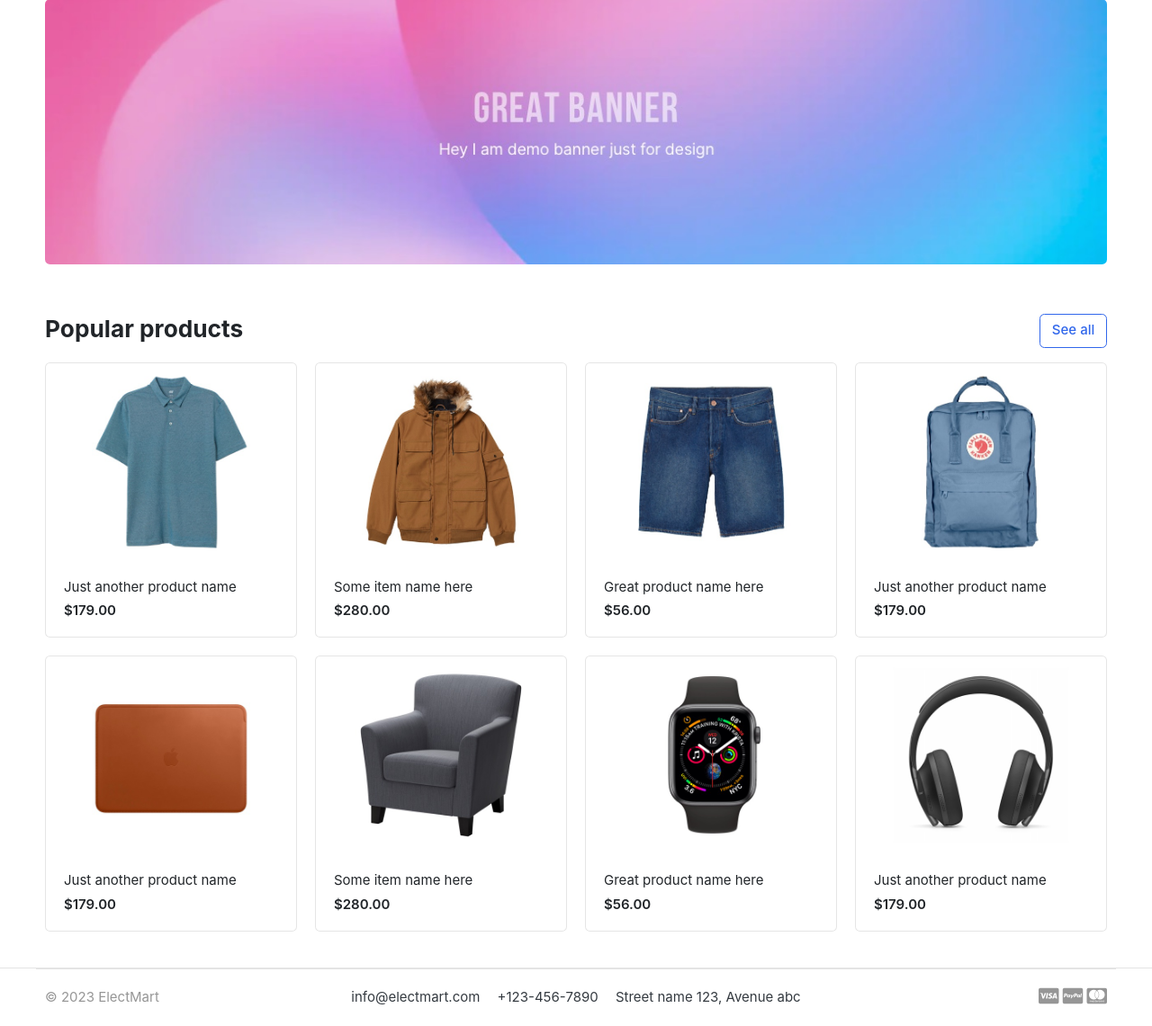
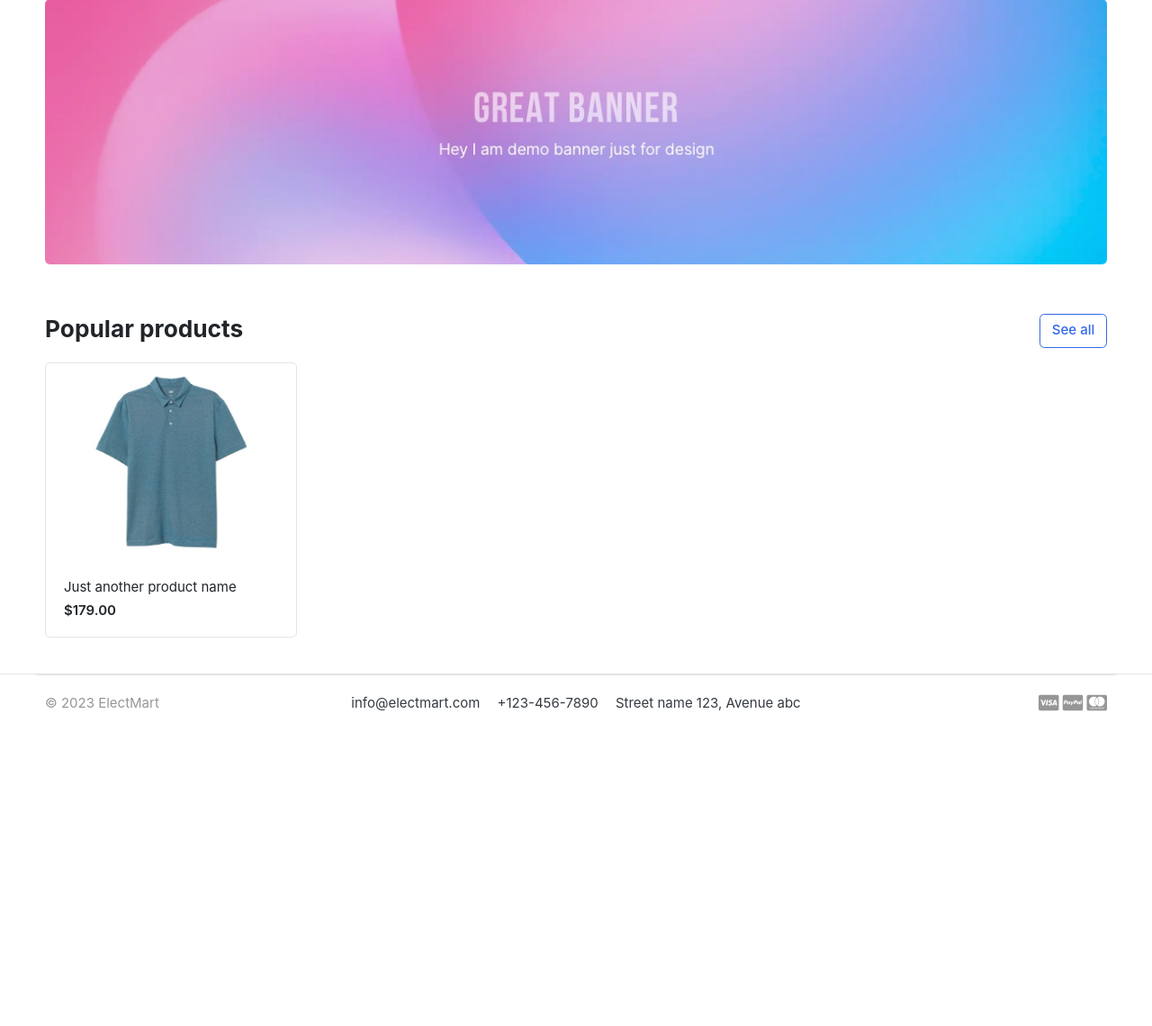
Before and after one commit to kbjss071/electMart, a Django app: page / in a window 1280 px wide. Shown: the part 144-1285 px from the top of the page at 90% size. After the commit the page ends 935 px from the top, so only its background shows below. Run offline with Django 4.2, Linux system fonts and the light colour scheme; tables that the repository leaves empty hold one stand-in row (values such as "Sample post"); some libraries are stand-ins or nearby versions; some web fonts are replaced.

Commit message:
implementing database to home.html and first attempt to make superuser accessible to admin

```diff
--- a/electMart/electMart/views.py
+++ b/electMart/electMart/views.py
@@ -1,5 +1,12 @@
 from django.http import HttpResponse
 from django.shortcuts import render
+from store.models import Product
 
 def home(request):
-    return render(request, 'home.html')
+    products = Product.objects.all().filter(is_available=True)
+
+    context = {
+        'products': products,
+    }
+
+    return render(request, 'home.html', context)
--- a/electMart/templates/home.html
+++ b/electMart/templates/home.html
@@ -25,6 +25,7 @@
 
 
 <div class="row">
+	{% for product in products %}
 	<div class="col-md-3">
 		<div class="card card-product-grid">
 			<a href="./product-detail.html" class="img-wrap"> <img src="{% static 'images/items/1.jpg' %}"> </a>
@@ -34,69 +35,7 @@
 			</figcaption>
 		</div>
 	</div> <!-- col.// -->
-	<div class="col-md-3">
-		<div class="card card-product-grid">
-			<a href="./product-detail.html" class="img-wrap"> <img src="{% static 'images/items/2.jpg' %}"> </a>
-			<figcaption class="info-wrap">
-				<a href="./product-detail.html" class="title">Some item name here</a>
-				<div class="price mt-1">$280.00</div> <!-- price-wrap.// -->
-			</figcaption>
-		</div>
-	</div> <!-- col.// -->
-	<div class="col-md-3">
-		<div class="card card-product-grid">
-			<a href="./product-detail.html" class="img-wrap"> <img src="{% static 'images/items/3.jpg' %}"> </a>
-			<figcaption class="info-wrap">
-				<a href="./product-detail.html" class="title">Great product name here</a>
-				<div class="price mt-1">$56.00</div> <!-- price-wrap.// -->
-			</figcaption>
-		</div>
-	</div> <!-- col.// -->
-	<div class="col-md-3">
-		<div class="card card-product-grid">
-			<a href="./product-detail.html" class="img-wrap"> <img src="{% static 'images/items/4.jpg' %}"> </a>
-			<figcaption class="info-wrap">
-				<a href="./product-detail.html" class="title">Just another product name</a>
-				<div class="price mt-1">$179.00</div> <!-- price-wrap.// -->
-			</figcaption>
-		</div>
-	</div> <!-- col.// -->
-	<div class="col-md-3">
-		<div class="card card-product-grid">
-			<a href="./product-detail.html" class="img-wrap"> <img src="{% static 'images/items/5.jpg' %}"> </a>
-			<figcaption class="info-wrap">
-				<a href="./product-detail.html" class="title">Just another product name</a>
-				<div class="price mt-1">$179.00</div> <!-- price-wrap.// -->
-			</figcaption>
-		</div>
-	</div> <!-- col.// -->
-	<div class="col-md-3">
-		<div class="card card-product-grid">
-			<a href="./product-detail.html" class="img-wrap"> <img src="{% static 'images/items/6.jpg' %}"> </a>
-			<figcaption class="info-wrap">
-				<a href="./product-detail.html" class="title">Some item name here</a>
-				<div class="price mt-1">$280.00</div> <!-- price-wrap.// -->
-			</figcaption>
-		</div>
-	</div> <!-- col.// -->
-	<div class="col-md-3">
-		<div class="card card-product-grid">
-			<a href="./product-detail.html" class="img-wrap"> <img src="{% static 'images/items/7.jpg' %}"> </a>
-			<figcaption class="info-wrap">
-				<a href="./product-detail.html" class="title">Great product name here</a>
-				<div class="price mt-1">$56.00</div> <!-- price-wrap.// -->
-			</figcaption>
-		</div>
-	</div> <!-- col.// -->
-	<div class="col-md-3">
-		<div class="card card-product-grid">
-			<a href="./product-detail.html" class="img-wrap"> <img src="{% static 'images/items/9.jpg' %}"> </a>
-			<figcaption class="info-wrap">
-				<a href="./product-detail.html" class="title">Just another product name</a>
-				<div class="price mt-1">$179.00</div> <!-- price-wrap.// -->
-			</figcaption>
-		</div>
-	</div> <!-- col.// -->
+	{% endfor %}
 </div> <!-- row.// -->
 
 </div><!-- container // -->
```
Also changed, not shown: electMart/accounts/models.py (+12 -7 lines), electMart/accounts/migrations/0002_rename_is_superadmin_account_is_superuser_and_more.py (added).
